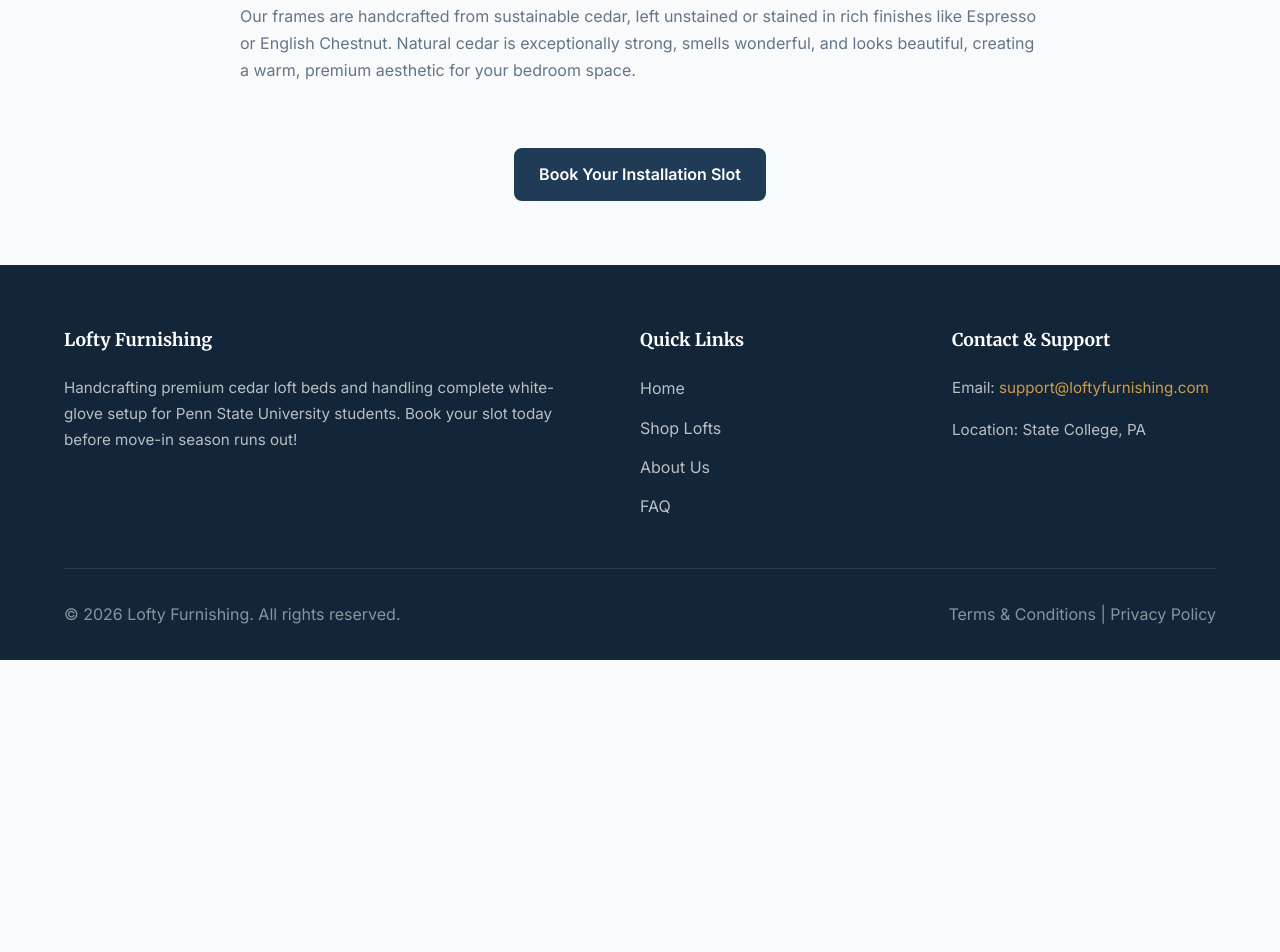
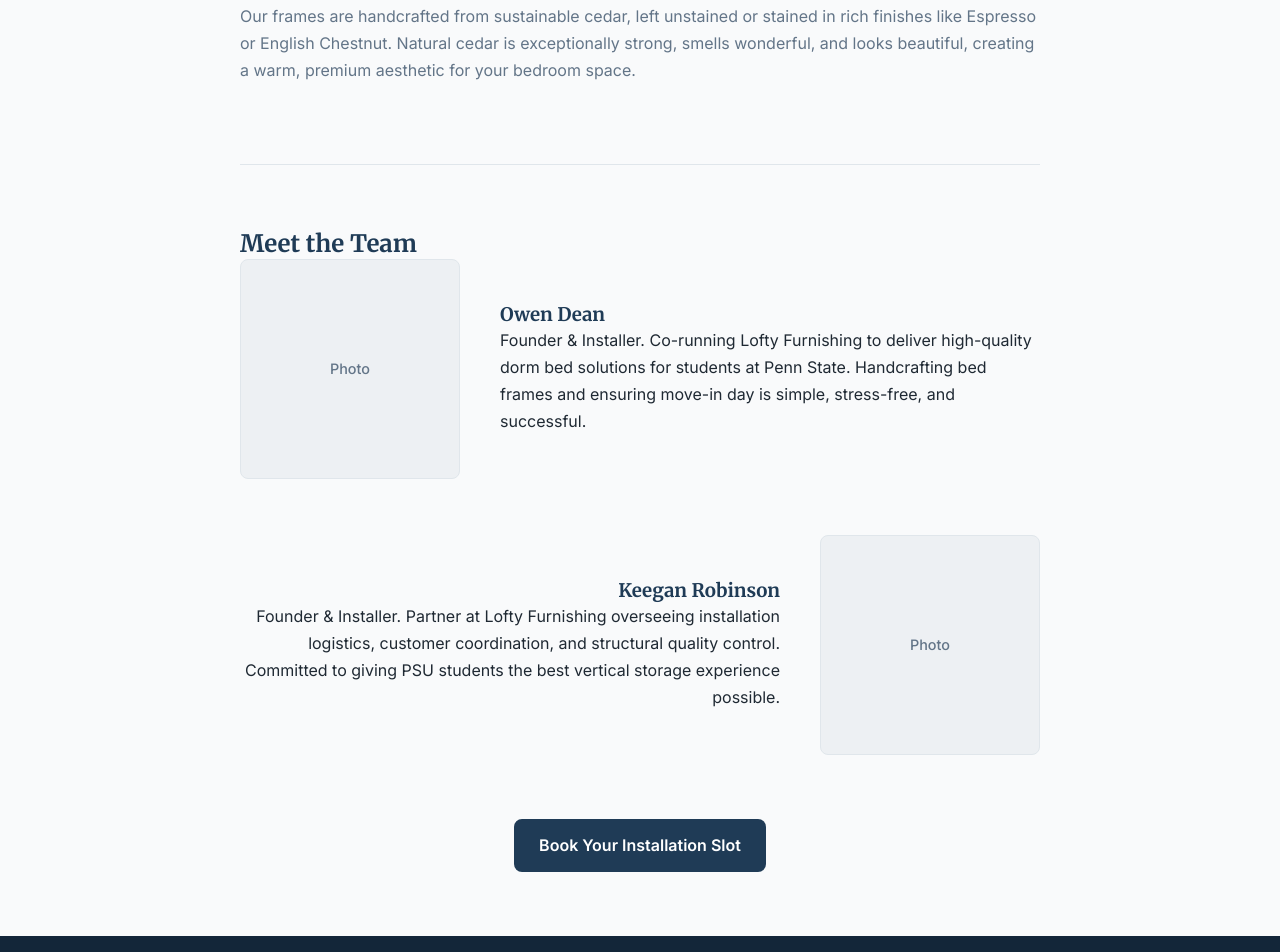
Before and after one commit to owen-dean-ee/loftyFurnishingsSite, a plain HTML site: page about.html in a window 1280 px wide. Shown: the part 684-1636 px from the top of the page. Before the commit the page ends 1344 px from the top, so only its background shows below. Drawn offline with Linux system fonts and the light colour scheme.

Commit message:
Add 'Meet the Team' section to the About Us page, style partner bio components, and log details in the design document.

```diff
--- a/about.html
+++ b/about.html
@@ -57,6 +57,29 @@
         Our frames are handcrafted from sustainable cedar, left unstained or stained in rich finishes like Espresso or English Chestnut. Natural cedar is exceptionally strong, smells wonderful, and looks beautiful, creating a warm, premium aesthetic for your bedroom space.
       </p>
 
+      <!-- Meet the Team Section -->
+      <section class="team-section">
+        <h2>Meet the Team</h2>
+
+        <!-- Bio 1: Left Image -->
+        <div class="bio-row">
+          <div class="bio-image-slot"></div>
+          <div class="bio-text">
+            <h3>Owen Dean</h3>
+            <p>Founder &amp; Installer. Co-running Lofty Furnishing to deliver high-quality dorm bed solutions for students at Penn State. Handcrafting bed frames and ensuring move-in day is simple, stress-free, and successful.</p>
+          </div>
+        </div>
+
+        <!-- Bio 2: Right Image (Reverse) -->
+        <div class="bio-row reverse">
+          <div class="bio-image-slot"></div>
+          <div class="bio-text" style="text-align: right;">
+            <h3>Keegan Robinson</h3>
+            <p>Founder &amp; Installer. Partner at Lofty Furnishing overseeing installation logistics, customer coordination, and structural quality control. Committed to giving PSU students the best vertical storage experience possible.</p>
+          </div>
+        </div>
+      </section>
+
       <div style="text-align: center; margin-top: 4rem;">
         <a href="shop.html" class="cta-button" id="about-cta">Book Your Installation Slot</a>
       </div>
--- a/styles/main.css
+++ b/styles/main.css
@@ -552,3 +552,57 @@ footer {
   background-color: var(--primary-navy);
   color: var(--text-light);
 }
+
+/* Bio / Team Section Styles */
+.team-section {
+  margin-top: 5rem;
+  border-top: 1px solid var(--border-color);
+  padding-top: 4rem;
+}
+
+.bio-row {
+  display: flex;
+  gap: 2.5rem;
+  align-items: center;
+  margin-bottom: 3.5rem;
+}
+
+.bio-row.reverse {
+  flex-direction: row-reverse;
+}
+
+.bio-image-slot {
+  flex-shrink: 0;
+  width: 220px;
+  height: 220px;
+  background-color: hsl(210, 20%, 94%);
+  border-radius: var(--radius-md);
+  position: relative;
+  border: 1px solid var(--border-color);
+}
+
+.bio-image-slot::after {
+  content: 'Photo';
+  position: absolute;
+  top: 50%;
+  left: 50%;
+  transform: translate(-50%, -50%);
+  color: var(--text-muted);
+  font-size: 0.9rem;
+  font-weight: 500;
+}
+
+.bio-text {
+  flex-grow: 1;
+}
+
+@media (max-width: 768px) {
+  .bio-row, .bio-row.reverse {
+    flex-direction: column !important;
+    text-align: center !important;
+    gap: 1.5rem;
+  }
+  .bio-text {
+    text-align: center !important;
+  }
+}
```
Also changed, not shown: design_document.md (+2 -2 lines).
